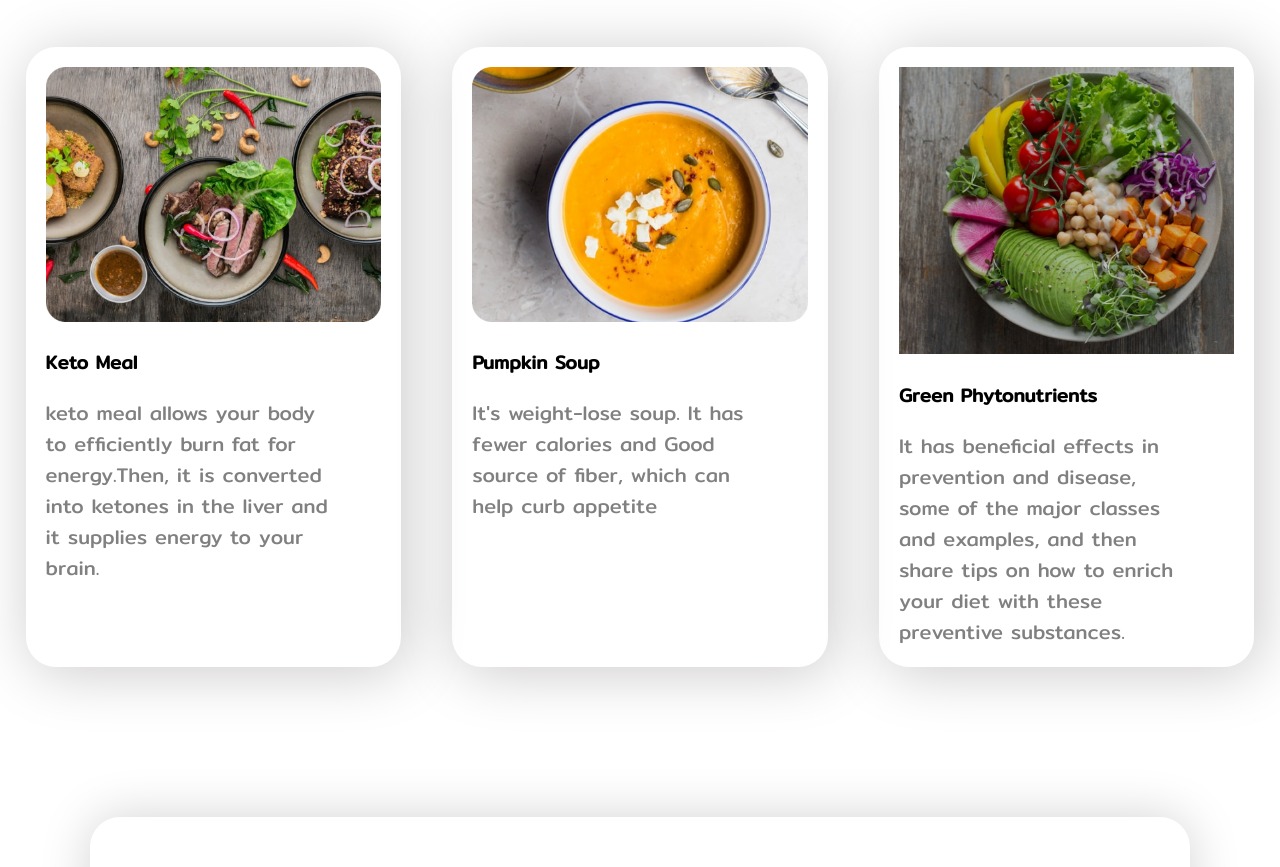
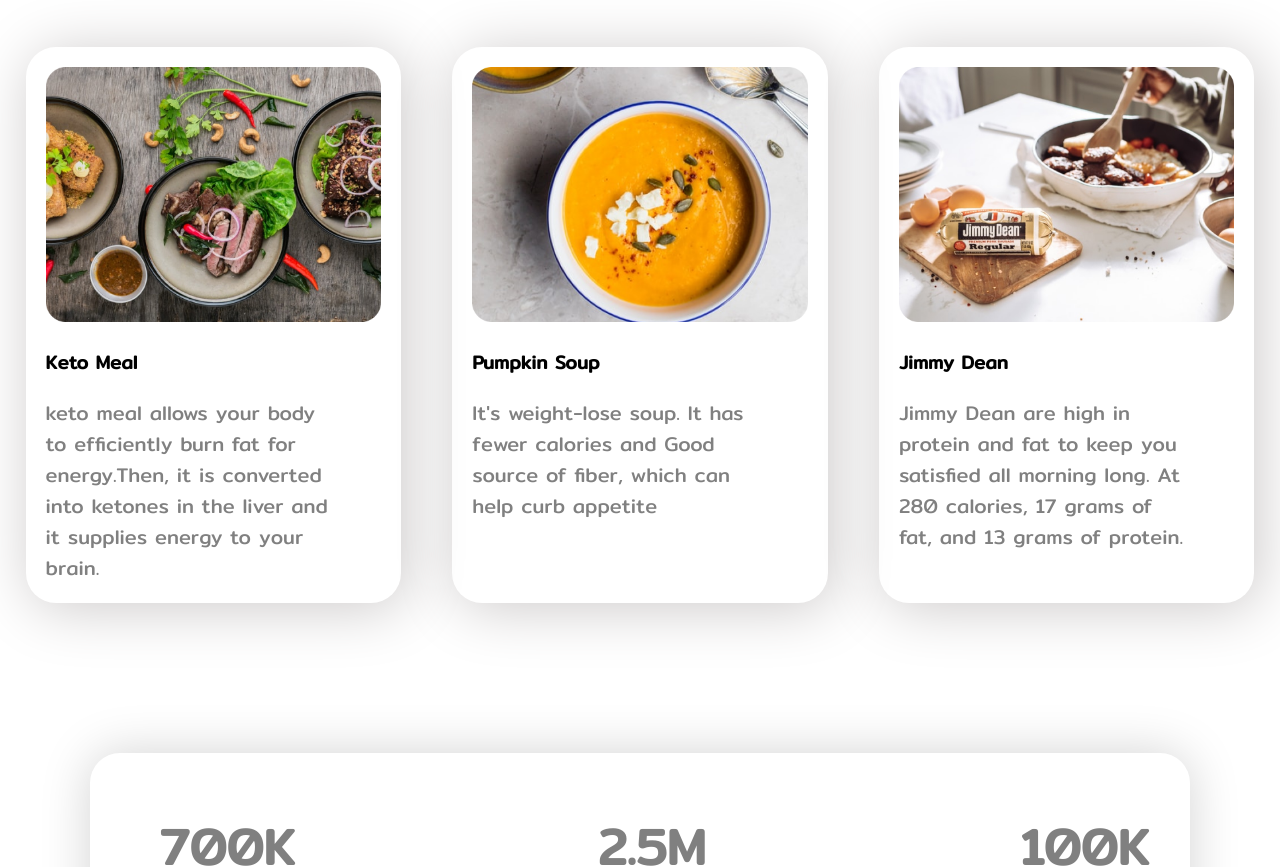
Before and after one commit to iamAshiq1/Food-Managment, a plain HTML site: page index.html in a window 1280 px wide. Shown: the part 1608-2475 px from the top of the page. Drawn offline with Linux system fonts and the light colour scheme.

Commit message:
images changed

```diff
--- a/index.html
+++ b/index.html
@@ -56,10 +56,10 @@
               <p>It's weight-lose soup. It has fewer calories and Good source of fiber, which can help curb appetite</p>
           </div>
           <div class="fifth">
-              <img src="images/Project Cover5.png" alt="">
-              <h3>Green Phytonutrients</h3>
+              <img src="images/Project Cover.jpg" alt="">
+              <h3>Jimmy Dean</h3>
               <p>
-                It has beneficial effects in prevention and disease, some of the major classes and examples, and then share tips on how to enrich your diet with these preventive substances.
+                Jimmy Dean are high in protein and fat to keep you satisfied all morning long. At 280 calories, 17 grams of fat, and 13 grams of protein.
                 </p>
               </div>
       </div>
```
Also changed, not shown: images/Project Cover.jpg (added), images/Project Cover5.png (deleted).
